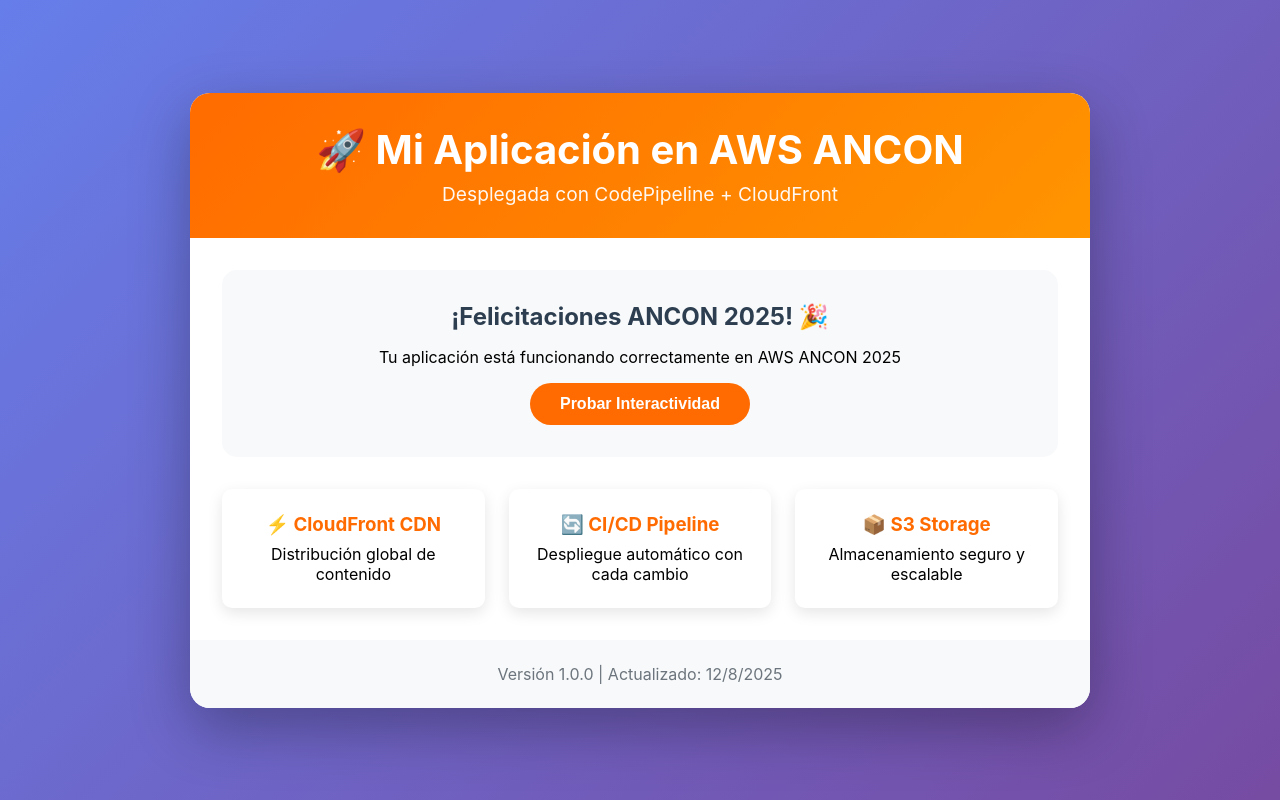
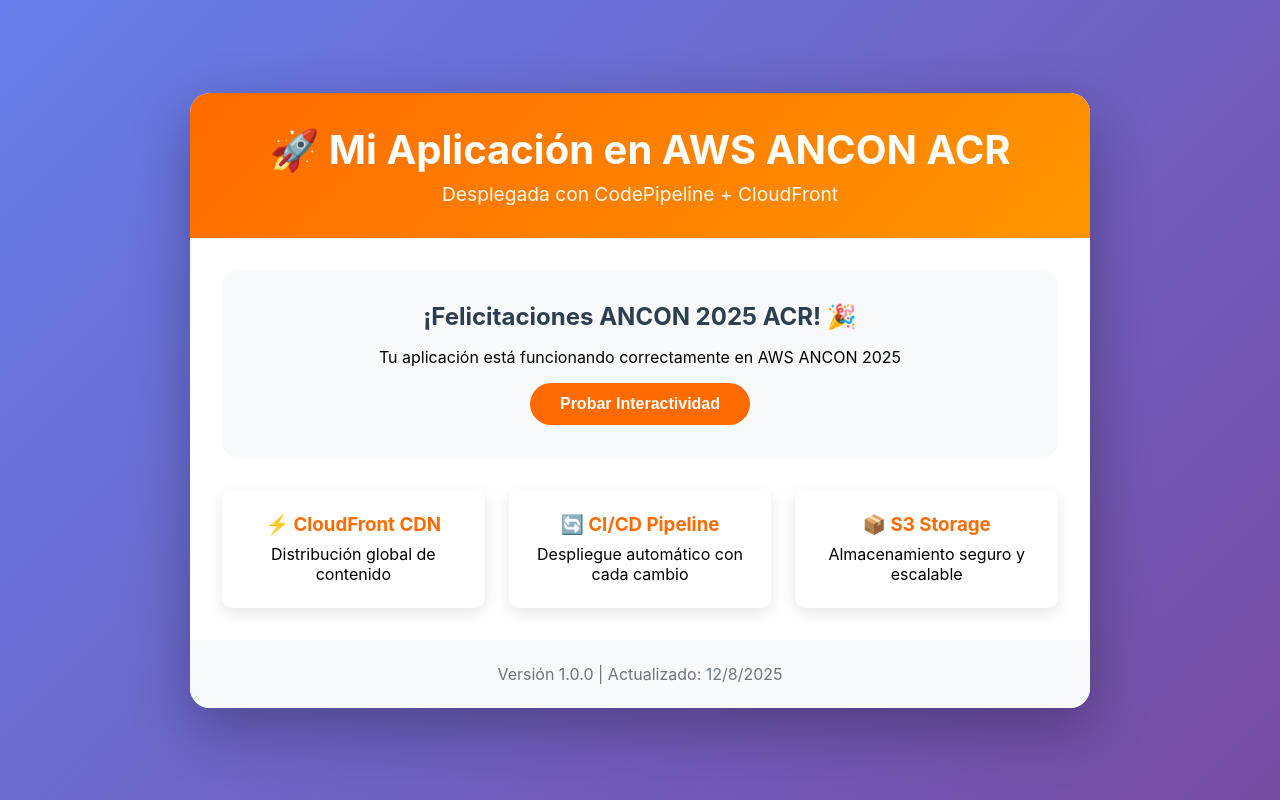
Before and after one commit to ancon2030/mi-aplicacion-aws, a plain HTML site: page index.html in a window 1280 px wide. Drawn offline with Linux system fonts and the light colour scheme.

Commit message:
Update index.html

```diff
--- a/index.html
+++ b/index.html
@@ -9,13 +9,13 @@
 <body>
     <div class="container">
         <header>
-            <h1>🚀 Mi Aplicación en AWS ANCON</h1>
+            <h1>🚀 Mi Aplicación en AWS ANCON ACR</h1>
             <p>Desplegada con CodePipeline + CloudFront</p>
         </header>
 
         <main>
             <div class="card">
-                <h2>¡Felicitaciones ANCON 2025! 🎉</h2>
+                <h2>¡Felicitaciones ANCON 2025 ACR! 🎉</h2>
                 <p>Tu aplicación está funcionando correctamente en AWS ANCON 2025</p>
                 <button id="testBtn">Probar Interactividad</button>
                 <div id="message"></div>
```
